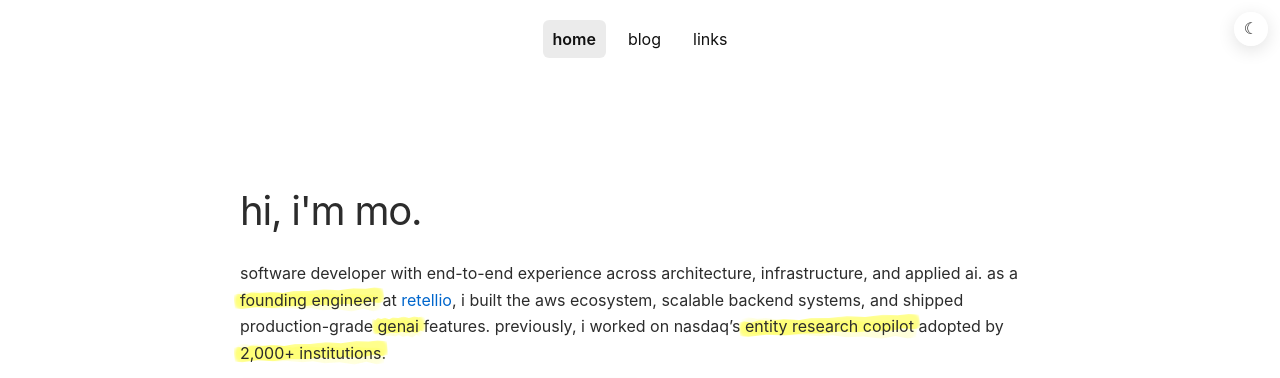
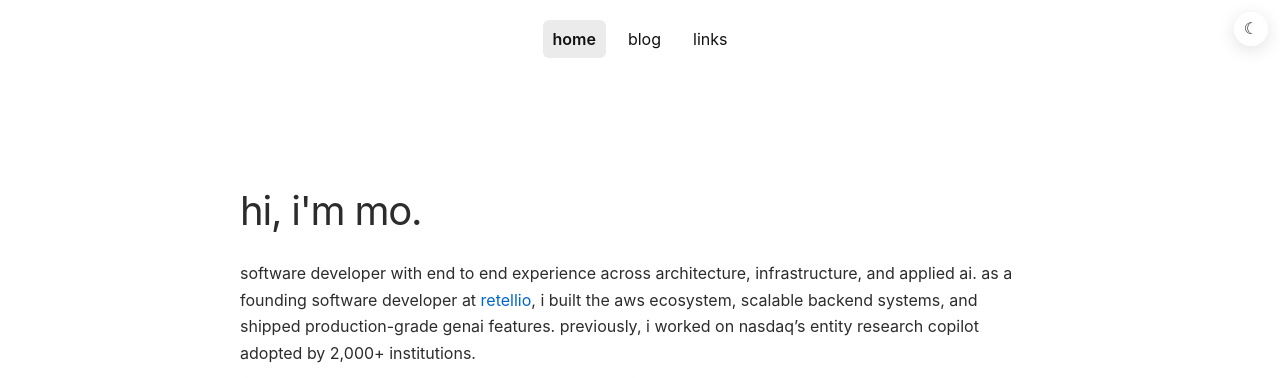
Before and after one commit to mossein/mossein.github.io, a plain HTML site: page index.html in a window 1280 px wide. Shown: the top 378 px of the page. Drawn offline with Linux system fonts and the light colour scheme; grey boxes are pictures that could not be loaded.

Commit message:
update intro text

```diff
--- a/index.html
+++ b/index.html
@@ -87,14 +87,13 @@
       <h1>hi, i'm mo.</h1>
 
       <p>
-        software developer with end-to-end experience across architecture,
+        software developer with end to end experience across architecture,
         infrastructure, and applied ai. as a
-        <span class="hl">founding engineer</span> at
+       founding software developer at
         <a href="https://retellio.com">retellio</a>, i built the aws ecosystem,
-        scalable backend systems, and shipped production-grade
-        <span class="hl">genai</span> features. previously, i worked on nasdaq’s
-        <span class="hl">entity research copilot</span> adopted by
-        <span class="hl">2,000+ institutions</span>.
+        scalable backend systems, and shipped production-grade genai features. previously, i worked on nasdaq’s
+        entity research copilot adopted by
+        2,000+ institutions.
       </p>
 
       <img
```
